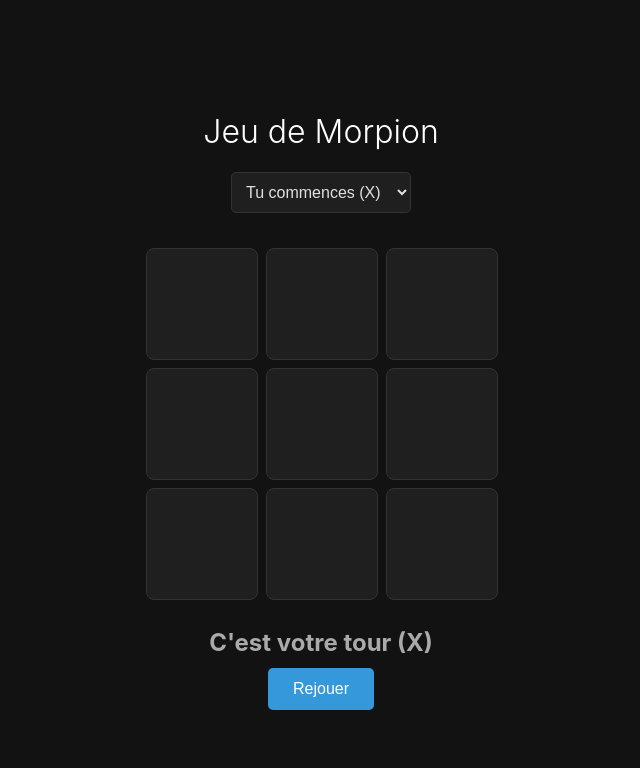
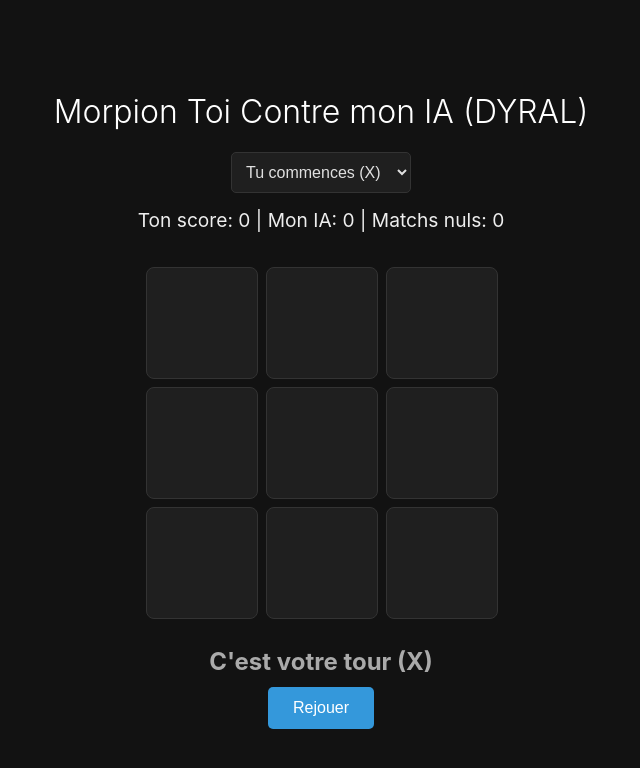
Before and after one commit to D1RAL/IA_MORPION, a plain HTML site: page index.html in a window 1280 px wide. Shown: the whole page, without its empty margins (319-959 px from the left). Drawn offline with Linux system fonts and the light colour scheme.

Commit message:
Enhance game with scoreboard and styling updates
Added a scoreboard to track player and AI scores, updated game title and styles.

```diff
--- a/index.html
+++ b/index.html
@@ -1,9 +1,4 @@
-<!DOCTYPE html>
-<html lang="fr">
-<head>
-    <meta charset="UTF-8">
-    <meta name="viewport" content="width=device-width, initial-scale=1.0">
-    <title>Morpion IA</title>
+<!DOCTYPE html> <html lang="fr"> <head> <meta charset="UTF-8"> <meta name="viewport" content="width=device-width, initial-scale=1.0"> <title>Morpion IA</title>
 
     <style>
         body {
@@ -65,6 +60,12 @@
             margin: 10px 0;
         }
 
+        #scoreboard {
+            margin-bottom: 15px;
+            font-size: 1.2rem;
+            color: #EEE;
+        }
+
         #reset-button {
             padding: 12px 25px;
             font-size: 1rem;
@@ -78,16 +79,20 @@
 
         #reset-button:hover { background-color: #2980B9; }
     </style>
-</head>
-<body>
+    </head> <body>
 
-    <h1>Jeu de Morpion</h1>
+    <h1>Morpion Toi Contre mon IA (DYRAL)</h1>
 
-    <!-- NOUVEAU : choisir qui commence -->
     <select id="starter-select">
         <option value="player">Tu commences (X)</option>
         <option value="ai">L'IA commence (O)</option>
     </select>
+
+    <div id="scoreboard">
+        <span id="human-score">Ton score: 0</span> |
+        <span id="ai-score">IA: 0</span> |
+        <span id="draw-score">Matchs nuls: 0</span>
+    </div>
 
     <div id="game-board"></div>
     <h2 id="status-message"></h2>
@@ -100,12 +105,27 @@
             const resetButton = document.getElementById('reset-button');
             const starterSelect = document.getElementById('starter-select');
 
+            const humanScoreElement = document.getElementById('human-score');
+            const aiScoreElement = document.getElementById('ai-score');
+            const drawScoreElement = document.getElementById('draw-score');
+
             const API_URL = 'http://127.0.0.1:5000/api/play';
 
             const PLAYER_X = 'X';
             const PLAYER_O = 'O';
             let boardState;
             let gameActive;
+
+            // Compteurs de score
+            let humanScore = 0;
+            let aiScore = 0;
+            let drawScore = 0;
+
+            function updateScoreboard() {
+                humanScoreElement.textContent = `Ton score: ${humanScore}`;
+                aiScoreElement.textContent = `Mon IA: ${aiScore}`;
+                drawScoreElement.textContent = `Matchs nuls: ${drawScore}`;
+            }
 
             function initializeGame() {
                 boardState = [
@@ -132,7 +152,6 @@
                     }
                 }
 
-                // Si l'IA commence → jouer immédiatement
                 if (starterSelect.value === "ai") {
                     gameActive = false;
                     setTimeout(aiTurn, 500);
@@ -225,16 +244,23 @@
 
             function endGame(status) {
                 gameActive = false;
-                if (status === 'HUMAIN') statusElement.textContent = "Incroyable, vous avez gagné !";
-                else if (status === 'IA') statusElement.textContent = "L'IA a gagné !";
-                else statusElement.textContent = "Match nul !";
+                if (status === 'HUMAIN') {
+                    statusElement.textContent = "Incroyable, vous avez gagné !";
+                    humanScore++;
+                } else if (status === 'IA') {
+                    statusElement.textContent = "L'IA a gagné !";
+                    aiScore++;
+                } else {
+                    statusElement.textContent = "Match nul !";
+                    drawScore++;
+                }
+                updateScoreboard();
             }
 
             resetButton.addEventListener('click', initializeGame);
             starterSelect.addEventListener('change', initializeGame);
 
+            updateScoreboard();
             initializeGame();
         });
     </script>
-</body>
-</html>
```
